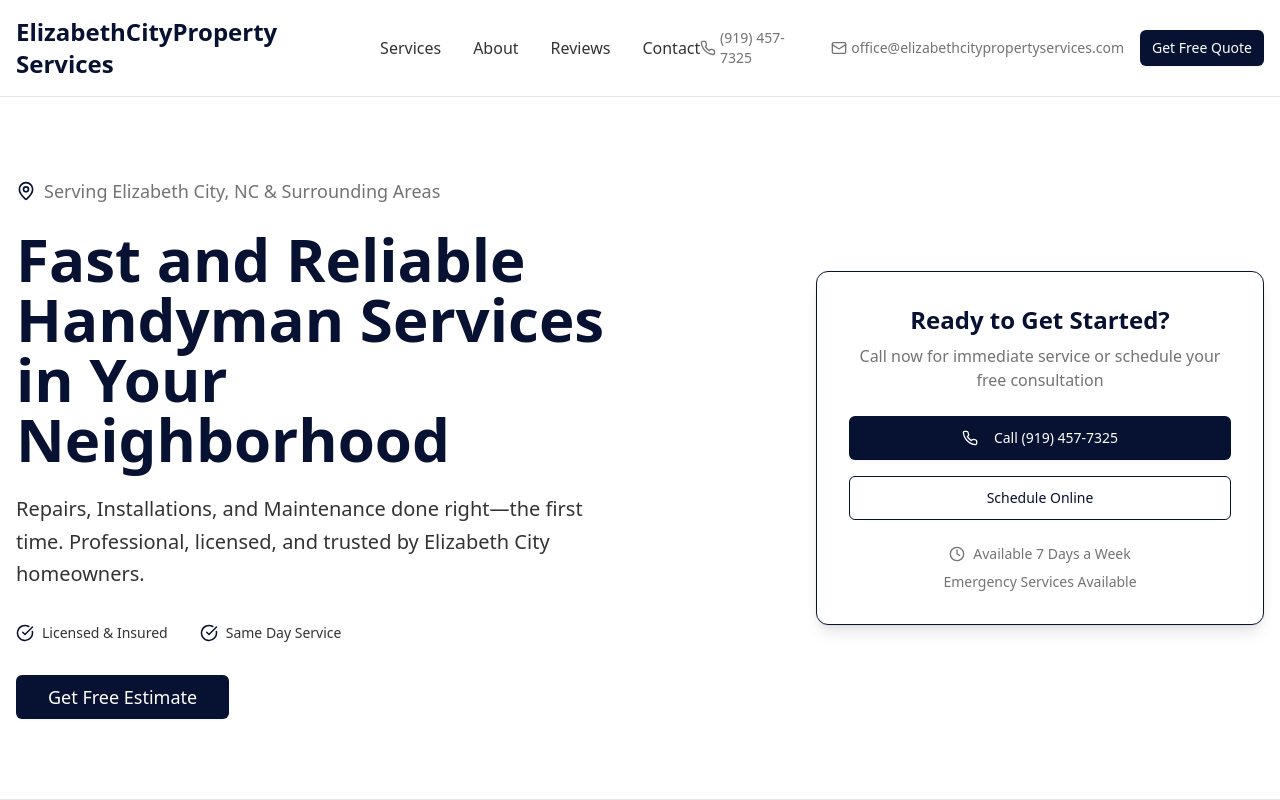
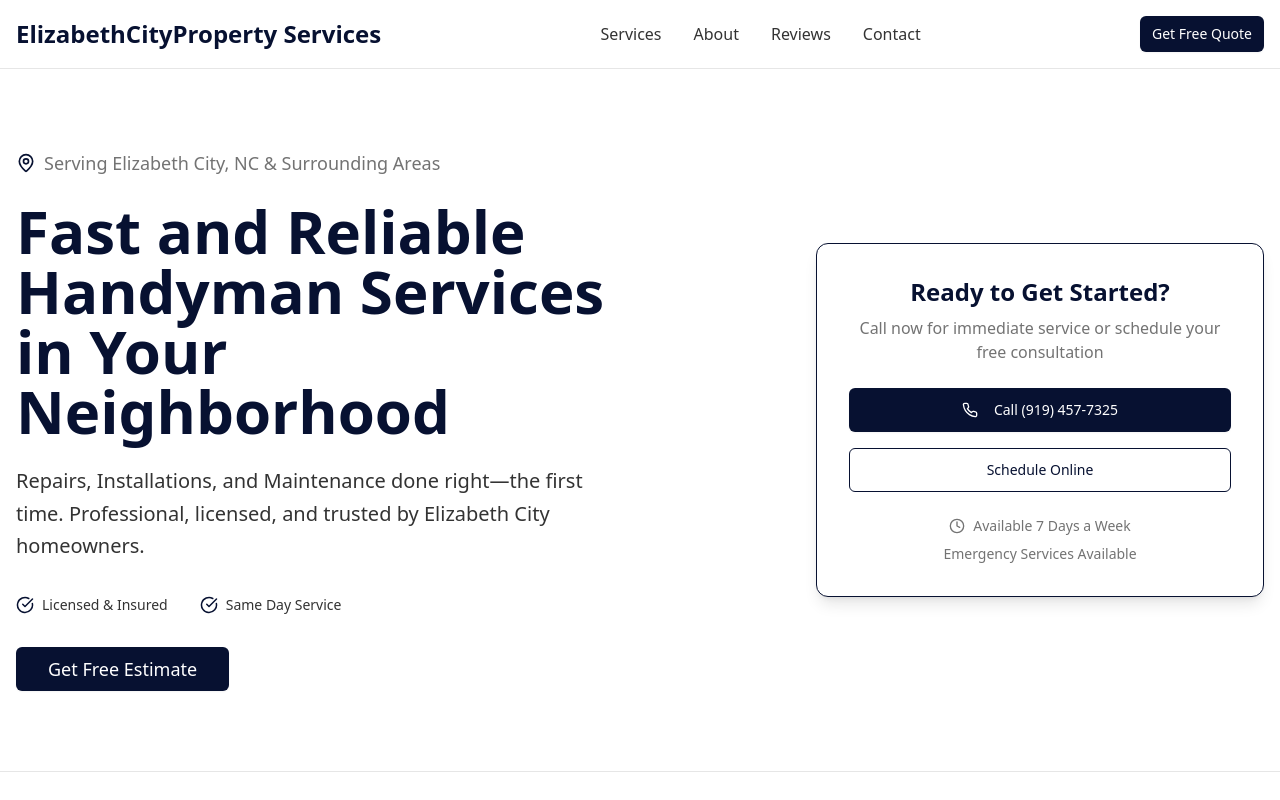
Before and after one commit to itsnickphillips/elizabeth-city-handy-hub, a React (Vite) app: page / in a window 1280 px wide. Shown: the top 800 px of the page. Built offline with nearby package versions, Linux system fonts and the light colour scheme.

Commit message:
Remove contact info from header
Remove email and phone number from the header component.

```diff
--- a/src/components/Header.tsx
+++ b/src/components/Header.tsx
@@ -1,5 +1,4 @@
 import { Button } from "@/components/ui/button";
-import { Phone, Mail } from "lucide-react";
 
 const Header = () => {
   return (
@@ -31,16 +30,6 @@ const Header = () => {
 
           {/* Contact Info & CTA */}
           <div className="flex items-center space-x-4">
-            <div className="hidden lg:flex items-center space-x-4 text-sm">
-              <div className="flex items-center space-x-1 text-muted-foreground">
-                <Phone size={16} />
-                <span>(919) 457-7325</span>
-              </div>
-              <div className="flex items-center space-x-1 text-muted-foreground">
-                <Mail size={16} />
-                <span>office@elizabethcitypropertyservices.com</span>
-              </div>
-            </div>
             <Button variant="primary" size="sm">
               Get Free Quote
             </Button>
```
